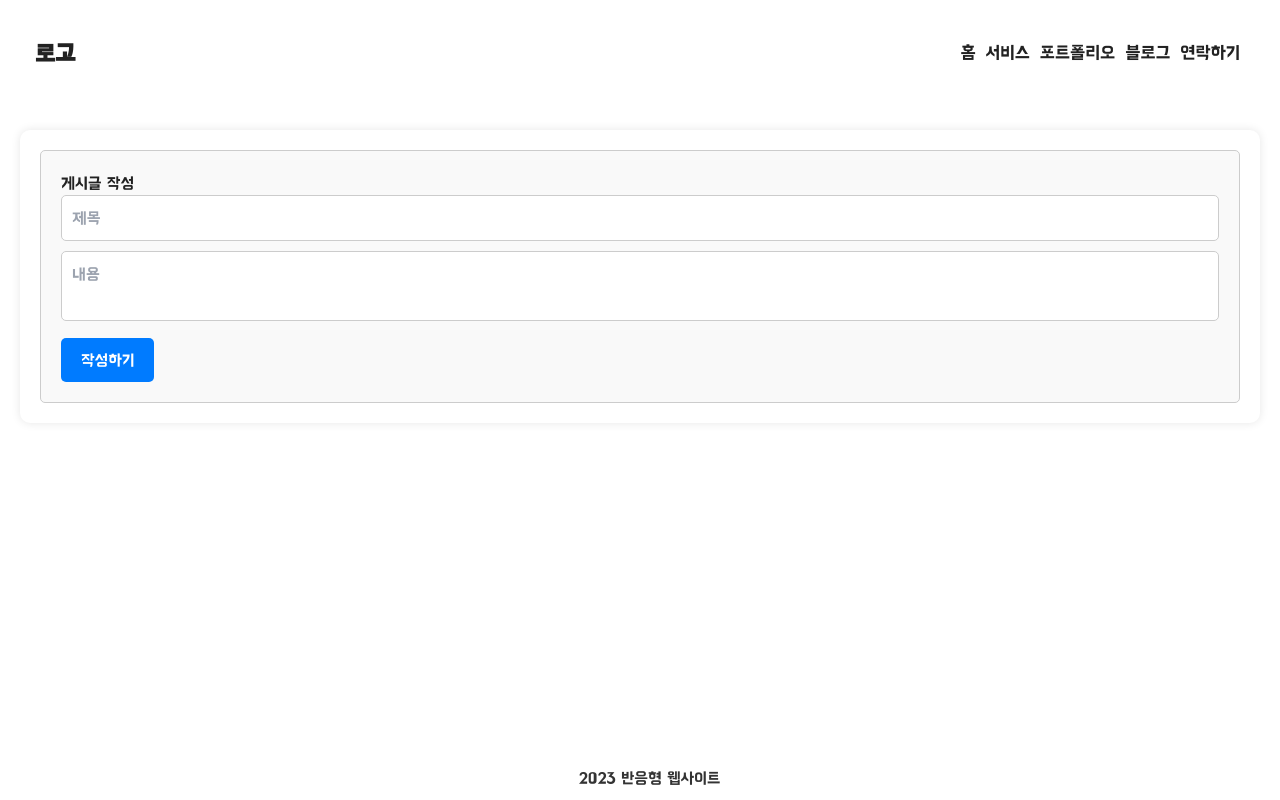
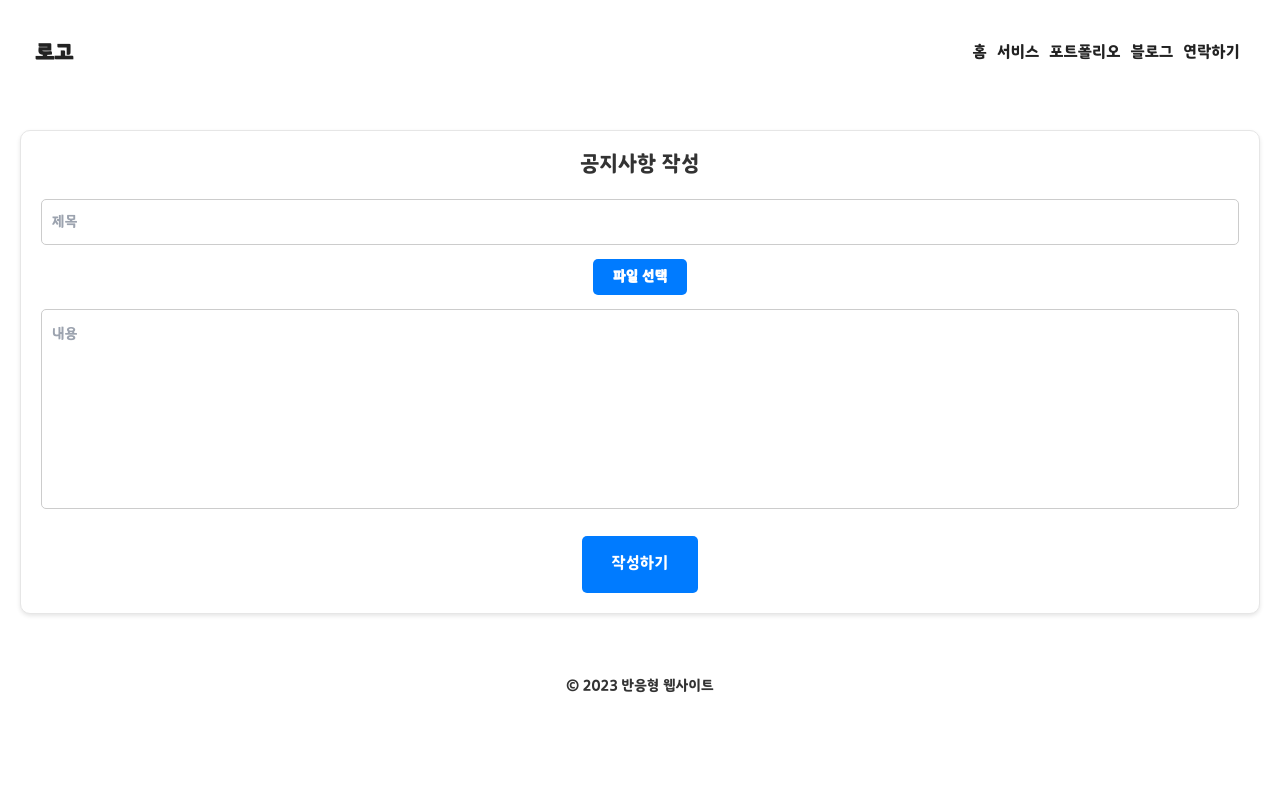
Before and after one commit to lhg1006/lhg-portfolio, a Next.js app: page /write in a window 1280 px wide. Built offline with nearby package versions, Linux system fonts and the light colour scheme.

Commit message:
폰트 바꿈

```diff
--- a/app/Home/page.tsx
+++ b/app/Home/page.tsx
@@ -6,7 +6,7 @@ import PostList from "@/components/postList"
 const Home = () => {
 
     return (
-        <div className={'lg:grid lg:grid-cols-3 lg:gap-8 sm:grid-cols-1 sm:gap-0'}>
+        <div className={'lg:grid lg:grid-cols-3 lg:gap-8 sm:grid-cols-1 sm:gap-0 homeGrid'}>
             <div className={`col-span-1`}>
                 <Board/>
             </div>
--- a/app/globals.css
+++ b/app/globals.css
@@ -3,8 +3,8 @@
 @tailwind utilities;
 
 @font-face {
-  font-family: "BMHANNAPro";
-  src: url("../public/font/BMHANNAPro.ttf");
+  font-family: "삼립호빵체";
+  src: url("../public/font/SDSamliphopangcheTTFBasic.ttf");
 }
 
 :root {
@@ -23,12 +23,23 @@
 
 /* 스마트폰 미디어 쿼리 */
 @media screen and (max-width: 768px) {
-
+  .custom-swiper-bg{
+    margin: 0 0 30px 0 !important;
+  }
+  .homeGrid{
+    margin: 0 0 0 0 !important;
+  }
   /* 스마트폰에 대한 스타일 설정 */
 }
 
 /* 태블릿 미디어 쿼리 */
 @media screen and (min-width: 769px) and (max-width: 1024px) {
+  .custom-swiper-bg{
+    margin: 0 0 30px 0 !important;
+  }
+  .homeGrid{
+    margin: 0 0 0 0 !important;
+  }
 
   /* 태블릿에 대한 스타일 설정 */
 }
@@ -42,14 +53,14 @@
 body {
   margin: 0;
   padding: 0;
-  font-family: 'BMHANNAPro', sans-serif;
+  font-family: '삼립호빵체', sans-serif;
   background-color: #fff; /* 검정 배경색 */
   color: #222; /* 흰 글자색 */
 }
 
 /* 헤더 고정 스타일 */
 header {
-  font-family: 'BMHANNAPro', sans-serif;
+  font-family: '삼립호빵체', sans-serif;
   background-color: #ffffff;
   color: #333;
   padding: 20px;
@@ -63,21 +74,21 @@ header {
 
 /* 푸터 고정 스타일 */
 footer {
-  font-family: 'BMHANNAPro', sans-serif;
+  font-family: '삼립호빵체', sans-serif;
   background-color: #ffffff;
   color: #333;
   text-align: center;
   padding: 10px;
-  position: fixed;
-  bottom: 0;
-  left: 0;
-  right: 0;
-  z-index: 1000; /* 다른 요소 위에 렌더링될 수 있도록 높은 z-index 설정 */
+  /*position: fixed;*/
+  /*bottom: 0;*/
+  /*left: 0;*/
+  /*right: 0;*/
+  /*z-index: 1000; !* 다른 요소 위에 렌더링될 수 있도록 높은 z-index 설정 *!*/
 }
 
 /* 메인 컨텐츠 아래에 여백 추가 */
 main {
-  font-family: 'BMHANNAPro', sans-serif;
+  font-family: '삼립호빵체', sans-serif;
   padding: 130px 20px 50px; /* 헤더와 푸터의 높이만큼 여백 추가 */
 }
 
@@ -91,6 +102,9 @@ textarea
   padding: 20px;
   margin-bottom: 20px;
   border-radius: 5px;
+}
+.homeGrid{
+  margin: 0 140px 0 140px;
 }
 /* 스와이퍼 */
 .swiper {
@@ -120,10 +134,10 @@ textarea
   padding: 10px;
   border-radius: 10px;
   box-shadow: 0 0 10px rgba(0, 0, 0, 0.1); /* 그림자 효과 */
-  margin-bottom:30px;
   display: flex;
   justify-content: center;
   align-items: center;
+  margin: 0 140px 30px 140px;
 }
 
 
--- a/app/write/page.tsx
+++ b/app/write/page.tsx
@@ -1,22 +1,50 @@
-import React from "react";
+'use client';
+
+import React, {useRef, useState} from "react";
 import Layout from "@/components/layout";
 import boardCss from "@/public/css/board.module.css"
 
-const Write = () =>{
+const Write = () => {
+    const [uploadedImage, setUploadedImage] = useState<string | null>(null);
+
+    const handleImageChange = (event: React.ChangeEvent<HTMLInputElement>) => {
+        const file = event.target.files?.[0];
+        if (file) {
+            const reader = new FileReader();
+            reader.readAsDataURL(file);
+            reader.onload = () => {
+                const imageDataUrl = reader.result as string;
+                setUploadedImage(imageDataUrl);
+            };
+        }
+    };
+
     return <>
         <Layout>
-            <div className={boardCss.boardContainer}>
-                {/*<div className={'flex justify-between'}>*/}
-                {/*    <div>게시물 작성</div>*/}
-                {/*</div>*/}
-
-                {/* 게시글 작성 폼 */}
-                <div className={boardCss.postForm}>
-                    <h3>게시글 작성</h3>
-                    <input type="text" placeholder="제목" />
-                    <textarea placeholder="내용" ></textarea>
-                    <button>작성하기</button>
+            <div className={boardCss.postForm}>
+                <h3 className={'mb-5 text-xl'}>공지사항 작성</h3>
+                <input type="text" placeholder="제목"/>
+                <div className={'mb-5'}>
+                    <label className={boardCss.fileInputButton}>
+                        파일 선택
+                        <input type="file" accept="image/*" onChange={handleImageChange}/>
+                    </label>
                 </div>
+                {uploadedImage && (
+                    <>
+                        <div className={boardCss.imageContainer}>
+                            <div className={boardCss.postPhotoBox}
+                                 style={{backgroundImage: `url(${uploadedImage})`,}}
+                            />
+                            <div className={boardCss.cancelButton}>X</div>
+                        </div>
+                    </>
+                )}
+                <textarea
+                    className={'text-xl'}
+                    placeholder="내용"
+                ></textarea>
+                <button>작성하기</button>
             </div>
         </Layout>
     </>
--- a/public/css/board.module.css
+++ b/public/css/board.module.css
@@ -1,20 +1,24 @@
-/*게시판 컨테이너 스타일:*/
+/* 게시판 컨테이너 스타일 */
 .boardContainer {
-    max-width: 100%; /* 게시판 컨테이너의 최대 너비 */
-    margin: 0 auto 30px; /* 가운데 정렬 */
+    max-width: 100%;
+    margin: 0 auto 30px;
     padding: 20px;
     background-color: #fff;
     border-radius: 10px;
-    box-shadow: 0 0 10px rgba(0, 0, 0, 0.1); /* 그림자 효과 */
+    box-shadow: 0 0 10px rgba(0, 0, 0, 0.1);
     height: 100%;
 }
-/*게시글 스타일:*/
-.post {
+
+/* 게시글 스타일 */
+.post, .postForm {
     padding: 10px;
-    margin: 10px 0;
     border: 1px solid #ccc;
     border-radius: 5px;
     background-color: #f9f9f9;
+}
+
+.post {
+    margin: 10px 0;
 }
 
 .postTitle {
@@ -25,21 +29,33 @@
     margin-top: 10px;
 }
 
-/*게시글 작성 폼 스타일:*/
+/* 게시글 작성 폼 스타일 */
 .postForm {
     padding: 20px;
+    border: 1px solid #e6e6e6;
+    border-radius: 10px;
+    background-color: #ffffff;
+    box-shadow: 0 2px 4px rgba(0, 0, 0, 0.1);
+    text-align: center;
+}
+
+.postForm h3 {
+    font-size: 24px;
+    margin-bottom: 20px;
+    color: #333;
+}
+
+.postForm input[type="text"], .postForm textarea {
+    width: 100%;
+    padding: 10px;
+    margin-bottom: 20px;
     border: 1px solid #ccc;
     border-radius: 5px;
-    background-color: #f9f9f9;
+    font-size: 16px;
 }
 
-.postForm input[type="text"],
 .postForm textarea {
-    width: 100%;
-    padding: 10px;
-    margin-bottom: 10px;
-    border: 1px solid #ccc;
-    border-radius: 5px;
+    min-height: 200px;
 }
 
 .postForm button {
@@ -47,7 +63,83 @@
     color: #fff;
     border: none;
     border-radius: 5px;
+    padding: 15px 30px;
+    cursor: pointer;
+    font-size: 18px;
+    transition: background-color 0.3s;
+}
+
+.postForm button:hover {
+    background-color: #0056b3;
+}
+
+/* 파일 선택 버튼 스타일 */
+.fileInputButton {
+    background-color: #007bff;
+    color: #fff;
+    border: none;
+    border-radius: 5px;
     padding: 10px 20px;
+    cursor: pointer;
+    font-weight: bold;
+}
+
+/* input[type="file"]를 숨깁니다. */
+.fileInputButton input[type="file"] {
+    display: none;
+}
+
+/* 파일 선택 버튼에 마우스를 올리면 배경 색상 변경 */
+.fileInputButton:hover {
+    background-color: #0056b3;
+}
+
+.postPhotoBox {
+    position: relative; /* 추가 */
+    padding: 10px;
+    margin-bottom: 10px;
+    border: 1px solid #ccc;
+    border-radius: 5px;
+    background-size: cover;
+    background-repeat: no-repeat;
+    width: 100px;
+    height: 100px;
+    display: flex;
+    justify-content: center;
+    align-items: center;
+    font-weight: bold;
+    font-size: 24px;
+    color: #ccc;
+    text-align: center;
+    cursor: pointer;
+}
+
+.postPhotoBox:hover {
+    border-color: #007bff;
+}
+
+.postPhotoBox img {
+    max-width: 100%;
+    max-height: 100%;
+    display: block;
+}
+
+.imageContainer {
+    display: inline-block;
+    position: relative; /* 추가 */
+}
+
+.cancelButton {
+    position: absolute;
+    top: 5px;
+    right: 5px;
+    background-color: #ff0000;
+    color: #fff;
+    border: none;
+    border-radius: 50%;
+    width: 20px;
+    height: 20px;
+    font-size: 12px;
     cursor: pointer;
 }
 
```
Also changed, not shown: public/font/SDSamliphopangcheTTFBasic.ttf (added), public/font/SDSamliphopangcheTTFOutline.ttf (added).
